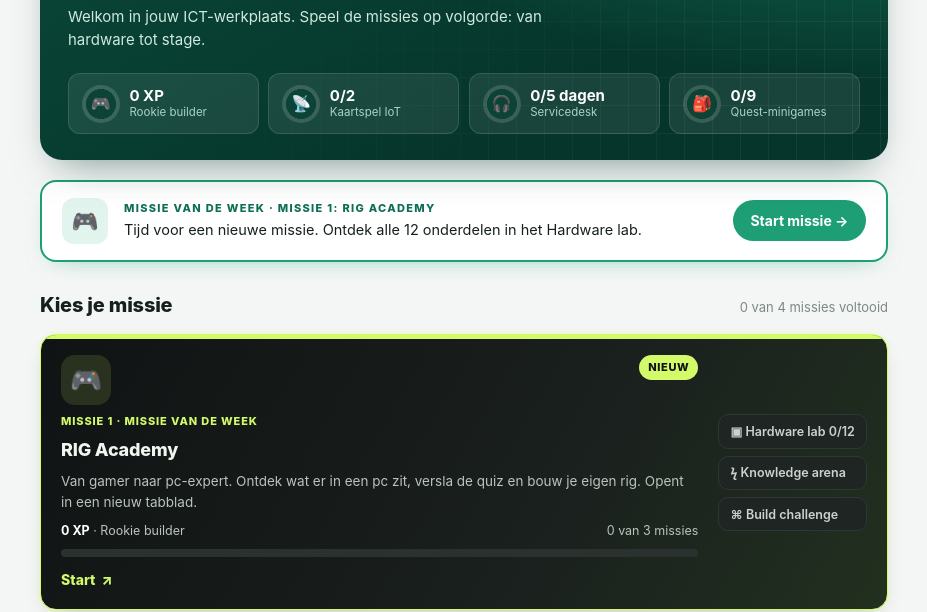
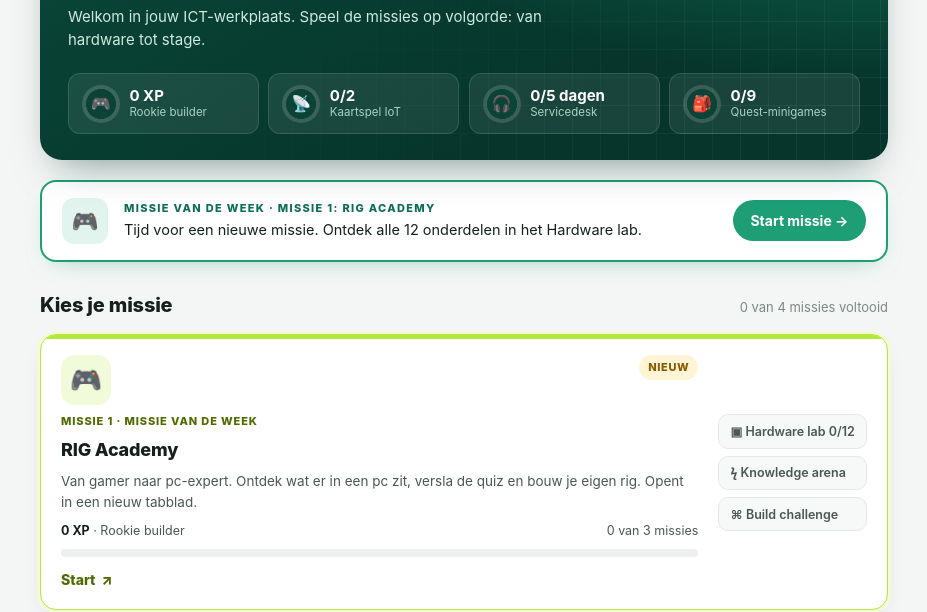
Before and after one commit to MarcelTerAA/test, a plain HTML site: page index.html in a window 1280 px wide. Shown: the part 195-807 px from the top of the page, without its empty margins (176-1103 px from the left). Drawn offline with Linux system fonts and the light colour scheme.

Commit message:
Beginpagina: RIG-tegel wit zoals de andere missies, limoengroen als accent
Co-Authored-By: Claude Opus 5.5 <noreply@anthropic.com>

```diff
--- a/index.html
+++ b/index.html
@@ -82,22 +82,14 @@
     .cta .pijl{transition:transform .18s}
     .kaart:hover .cta .pijl{transform:translateX(4px)}
 
-    /* RIG: donkere game-tegel, sluit aan bij de game zelf */
-    .kaart.rig{grid-column:1 / -1;background:linear-gradient(120deg,#101313 0%,#1a201e 60%,#22301f 100%);border-color:#2b322f;color:#f1f4ef;
-      --accent:#d2fa69;--accent-zacht:rgba(210,250,105,.12);--accent-tekst:#d2fa69}
-    .kaart.rig p,.kaart.rig .voortgang-tekst{color:#b9c4bc}
-    .kaart.rig .voortgang-tekst b{color:#fff}
-    .kaart.rig .soort{color:#8d9890}
-    .kaart.rig .balk{background:#2a312e}
-    .kaart.rig .status{background:#2a312e;color:#d7dfd9}
-    .kaart.rig .status.nieuw{background:#d2fa69;color:#101313}
-    .kaart.rig .status.bezig{background:rgba(210,250,105,.15);color:#d2fa69}
-    .kaart.rig .status.klaar{background:#d2fa69;color:#101313}
+    /* RIG: witte tegel zoals de rest, met het limoengroen van de game als accent */
+    .kaart.rig{grid-column:1 / -1;--accent:#b5e83a;--accent-zacht:#f1fad9;--accent-tekst:#4f6b00}
+    .kaart.rig .balk i{background:linear-gradient(90deg,#9fd12b,#d2fa69)}
     .rig-binnen{display:grid;grid-template-columns:1fr auto;gap:1.25rem;align-items:center}
     .rig-binnen .links{display:flex;flex-direction:column;gap:.55rem;min-width:0}
     .rig-chips{display:flex;flex-direction:column;gap:.45rem}
-    .rig-chip{display:flex;align-items:center;gap:.5rem;font-size:12.5px;font-weight:600;color:#c9d3cc;background:#1f2523;border:1px solid #2f3633;border-radius:10px;padding:.4rem .7rem;white-space:nowrap}
-    .rig-chip.af{color:#101313;background:#d2fa69;border-color:#d2fa69}
+    .rig-chip{display:flex;align-items:center;gap:.5rem;font-size:12.5px;font-weight:600;color:var(--tekst-mid);background:#f7f9f8;border:1px solid var(--rand);border-radius:10px;padding:.4rem .7rem;white-space:nowrap}
+    .rig-chip.af{color:#2c3b0a;background:#e4f8a8;border-color:#c5e86a}
 
     /* ---------- tip + footer ---------- */
     .tip{display:flex;gap:.9rem;align-items:flex-start;background:var(--wit);border:1px dashed #b9cfc6;border-radius:var(--radius);padding:1rem 1.2rem;margin-top:1.75rem;font-size:13.5px;color:var(--tekst-mid)}
```
